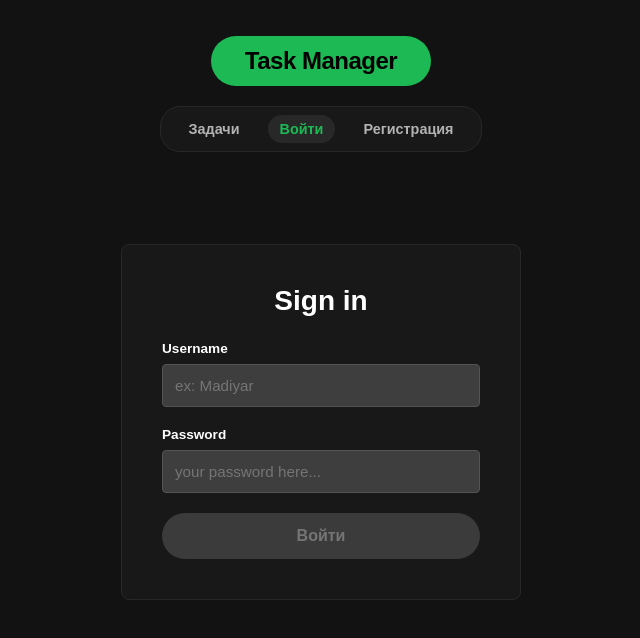
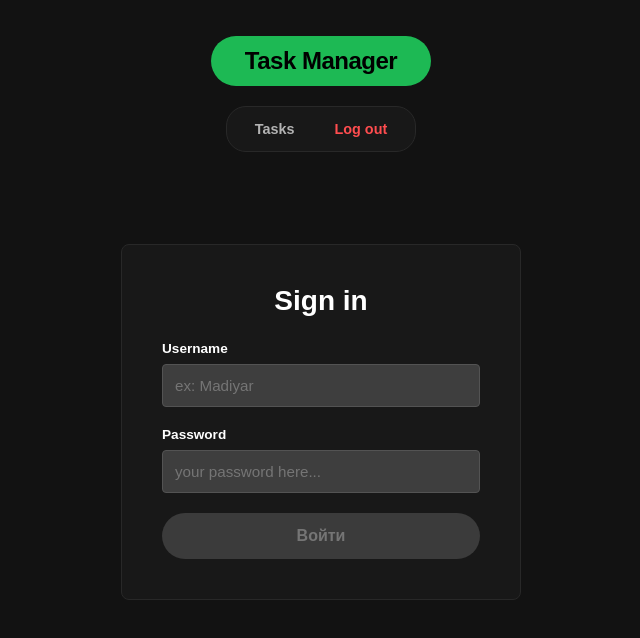
Before and after one commit to madiyar-git/week4-Frontend, a Vue app: page /login in a window 1280 px wide. Shown: the top 638 px of the page, without its empty margins (319-959 px from the left). Built offline with nearby package versions, Linux system fonts and the light colour scheme; sample sign-in values are in the browser's storage; the HTML template or start-up script is replaced by a standard one.

Commit message:
Reg view + Nav guard

```diff
--- a/src/App.vue
+++ b/src/App.vue
@@ -1,5 +1,18 @@
 <script setup lang="ts">
-import { RouterLink, RouterView } from 'vue-router'
+import { computed } from 'vue'
+import { RouterLink, RouterView, useRouter } from 'vue-router'
+
+const router = useRouter()
+
+const isAuthenticated = computed<boolean>(() => {
+  return !!localStorage.getItem('access_token')
+})
+
+function handleLogout() {
+  localStorage.removeItem('access_token')
+
+  router.replace({ name: 'login' })
+}
 </script>
 
 <template>
@@ -8,9 +21,13 @@ import { RouterLink, RouterView } from 'vue-router'
       <h1>Task Manager</h1>
 
       <nav class="nav-bar">
-        <RouterLink to="/tasks" class="nav-link">Задачи</RouterLink>
-        <RouterLink to="/login" class="nav-link">Войти</RouterLink>
-        <RouterLink to="/register" class="nav-link">Регистрация</RouterLink>
+        <RouterLink v-if="isAuthenticated" to="/tasks" class="nav-link">Tasks</RouterLink>
+        <RouterLink v-if="!isAuthenticated" to="/login" class="nav-link">Login</RouterLink>
+        <RouterLink v-if="!isAuthenticated" to="/register" class="nav-link">Registration</RouterLink>
+
+        <button v-if="isAuthenticated" @click="handleLogout" class="logout-btn">
+          Log out
+        </button>
       </nav>
     </header>
 
@@ -57,6 +74,23 @@ h1 {
   margin-bottom: 20px;
 }
 
+.logout-btn {
+  background: none;
+  border: none;
+  color: #ff4d4f;
+  font-size: 0.9rem;
+  font-weight: 600;
+  padding: 6px 12px;
+  cursor: pointer;
+  border-radius: 14px;
+  transition: background-color 0.2s ease, color 0.2s ease;
+}
+
+.logout-btn:hover {
+  background-color: #4a1d24;
+  color: #feb2b2;
+}
+
 .nav-bar {
   display: flex;
   gap: 16px;
--- a/src/api/tasks.ts
+++ b/src/api/tasks.ts
@@ -27,7 +27,3 @@ export async function updateTask(id: number, partialTask: Partial<Task>): Promis
 export async function deleteTask(id: number): Promise<void> {
   await api.delete(`/tasks/${id}/`)
 }
-// Mark/Delete all, Delete done
-// export async function bulkTaskAction(action: 'clear_all' | 'complete_all' | 'clear_completed'): Promise<void> {
-//   await api.post('/tasks/bulk/', { action })
-// }
--- a/src/router/index.ts
+++ b/src/router/index.ts
@@ -14,4 +14,15 @@ const router = createRouter({
     { path: '/:pathMatch(.*)*', name: 'not-found', component: () => import('@/views/NotFoundView.vue') },
   ],
 })
+
+router.beforeEach((to, from, next) => {
+  const requiresAuth = to.matched.some(r => r.meta.requiresAuth)
+  const hasToken = !!localStorage.getItem('access_token')
+  if (requiresAuth && !hasToken) {
+    next({ name: 'login', query: { redirect: to.fullPath } })
+  } else {
+    next()
+  }
+})
+
 export default router
--- a/src/views/LoginView.vue
+++ b/src/views/LoginView.vue
@@ -20,18 +20,22 @@ const isFormValid = computed<boolean>(() => {
 })
 
 async function handleSubmit() {
+  if (!isFormValid.value || isLoading.value) return
+
   isLoading.value = true
   error.value = null
+
   try {
-    await new Promise(r => setTimeout(r, 500))
-    router.push({ name: 'tasks' })
-  } catch (e: unknown) {
-    if (e instanceof Error){
-        error.value = e.message
-    }else{
-        error.value = 'Login error'
-    }
-    } finally {
+    await new Promise(resolve => setTimeout(resolve, 500))
+
+    localStorage.setItem('access_token', 'test_token_v1')
+
+    const redirectPath = route.query.redirect as string || '/tasks'
+
+    router.push(redirectPath)
+  } catch {
+    error.value = 'Login error'
+  } finally {
     isLoading.value = false
   }
 }
```
